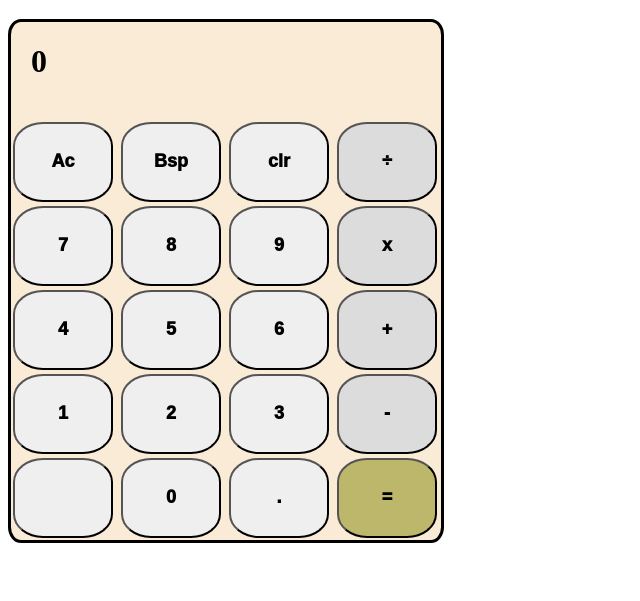
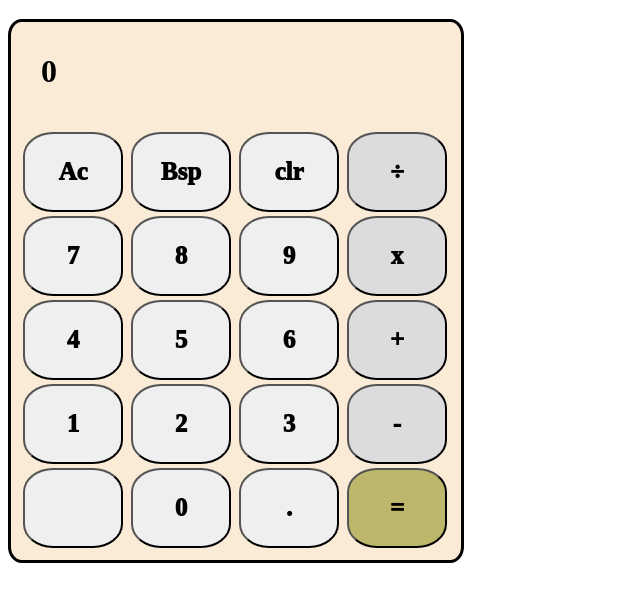
Before and after one commit to Florglsnorp/Calculator, a plain HTML site: page index.html in a window 1280 px wide. Shown: the part 61-662 px from the top of the page, without its empty margins (0-640 px from the left). Drawn offline with Linux system fonts and the light colour scheme.

Commit message:
added spacing between the borders, messed with the font

```diff
--- a/calculator.css
+++ b/calculator.css
@@ -1,5 +1,6 @@
 button {
-    font-size: large;
+    font-size: 25px;
+    font-family:'Times New Roman', Times, serif;
     font-weight: 1000;
     margin: 2px;
     height: 80px;
@@ -10,18 +11,23 @@ button {
 
 .back{
     background-color: antiquewhite;
-    width: 430px;
+    height: auto;
+    width: 450px;
     border: 3px solid black;
     border-radius:3%;
 }
-
+.back2 {
+    padding-left: 10px;
+    padding-bottom: 10px;
+}
 .blank {
     color: transparent;
 }
 
 .answer {
     position: relative;
-    padding-left: 20px;
+    padding-top: 10px;
+    padding-left:30px;
     /* background-color: rgb(241, 222, 196); */
 
 }
--- a/index.html
+++ b/index.html
@@ -14,7 +14,7 @@
             <h1>0</h1>
         </div>
         <br>
-
+        <div class="back2">
         <button value="AC";>Ac</button>
         <button value="backspace";>Bsp</button>
         <button value="clr";>clr</button>
@@ -39,7 +39,7 @@
         <button value="0";>0</button>
         <button value=".";>.</button>
         <button div class="summer">=</button><br>
-
+        </div>
     </div>
 
 
```
